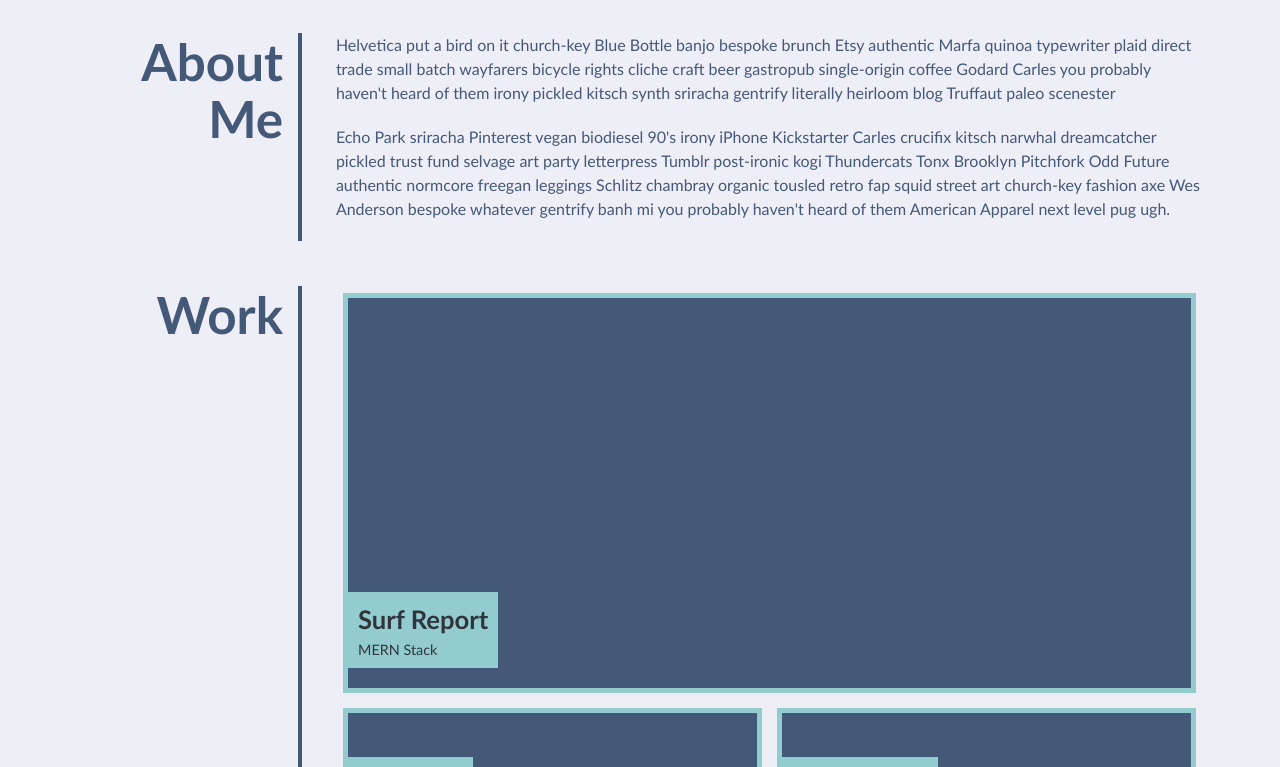
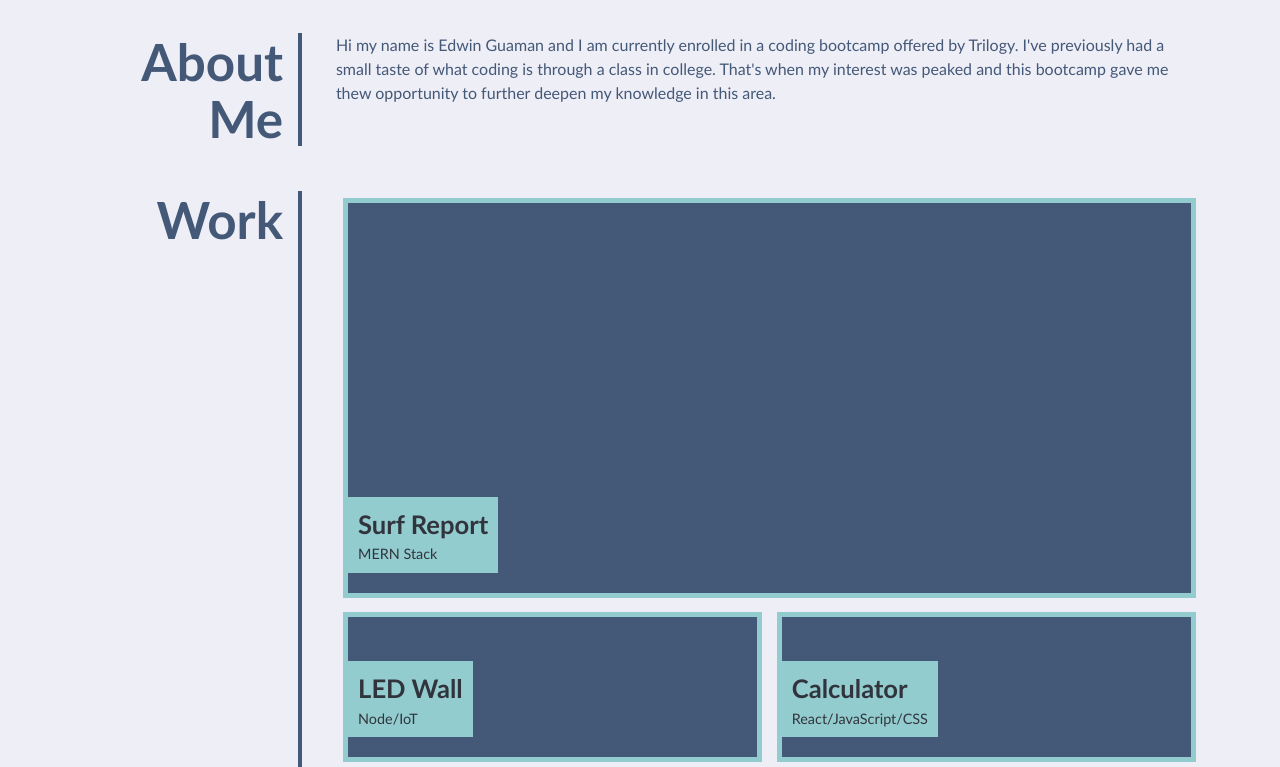
Before and after one commit to w9os/personal-porfolio, a plain HTML site: page index.html in a window 1280 px wide. Shown: the part 333-1100 px from the top of the page. Drawn offline with Linux system fonts and the light colour scheme.

Commit message:
personalizing the about me section

```diff
--- a/index.html
+++ b/index.html
@@ -35,20 +35,7 @@
       <h2>About Me</h2>
       <div>
         <p>
-          Helvetica put a bird on it church-key Blue Bottle banjo bespoke brunch Etsy authentic Marfa quinoa typewriter
-          plaid
-          direct trade small batch wayfarers bicycle rights cliche craft beer gastropub single-origin coffee Godard
-          Carles you
-          probably haven't heard of them irony pickled kitsch synth sriracha gentrify literally heirloom blog Truffaut
-          paleo
-          scenester
-        </p>
-        <p>
-          Echo Park sriracha Pinterest vegan biodiesel 90's irony iPhone Kickstarter Carles crucifix kitsch narwhal
-          dreamcatcher pickled trust fund selvage art party letterpress Tumblr post-ironic kogi Thundercats Tonx
-          Brooklyn Pitchfork Odd Future authentic normcore freegan leggings Schlitz chambray organic tousled retro fap
-          squid street art church-key fashion axe Wes Anderson bespoke whatever gentrify banh mi you probably haven't
-          heard of them American Apparel next level pug ugh.
+          Hi my name is Edwin Guaman and I am currently enrolled in a coding bootcamp offered by Trilogy. I've previously had a small taste of what coding is through a class in college. That's when my interest was peaked and this bootcamp gave me thew opportunity to further deepen my knowledge in this area.
         </p>
       </div>
     </section>
```
